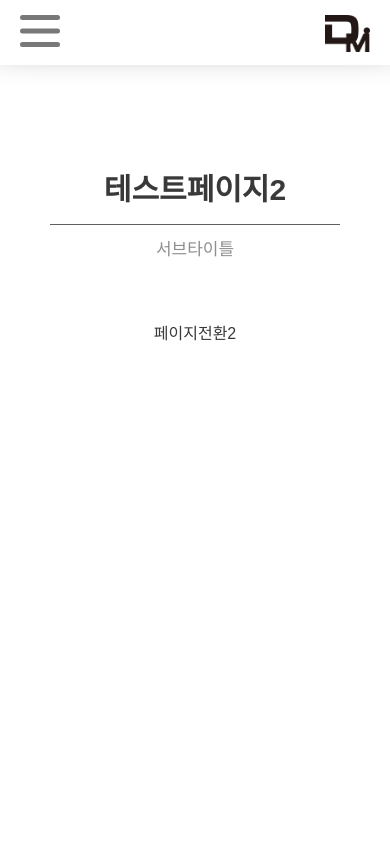
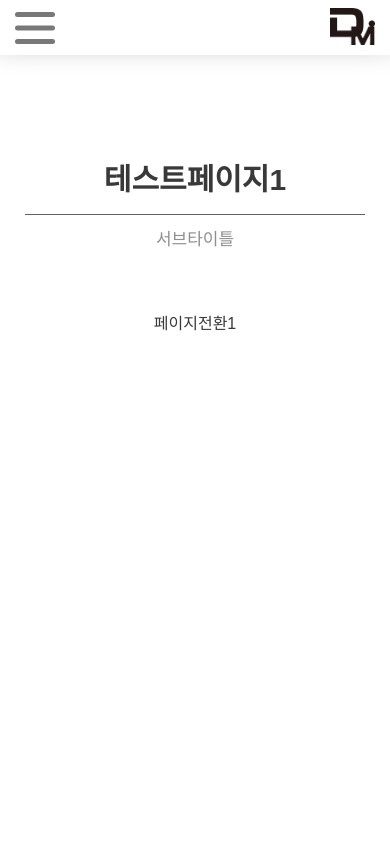
Before and after one commit to HDomi/portfolio, a React (Create React App) app: page /portfolio/profile in a window 390 px wide. Shown: the top 844 px of the page. Built offline with nearby package versions, Linux system fonts and the light colour scheme; a web font is replaced by a local one.

Commit message:
220705 update 1-4

```diff
--- a/src/pages/cnt_table.js
+++ b/src/pages/cnt_table.js
@@ -6,15 +6,14 @@ import {
 import './cnt.css';
 import Main from "./cnts/main.js";
 import CntTest from "./cnts/cnttest.js";
-import CntTest2 from "./cnts/cnttest2.js";
 
 function CntTable(){
     return(
         <Routes>
             <Route path="/" >
               <Route index element={<Main />} />
-              <Route path="/portfolio/main" element={<Main />} />
-              <Route path="/portfolio/profile" element={<CntTest2 />} />
+              <Route path="/portfolio/" element={<Main />} />
+              <Route path="/portfolio/profile" element={<CntTest />} />
             </Route>
         </Routes>
     );
--- a/src/pages/cnts/cnt.css
+++ b/src/pages/cnts/cnt.css
@@ -39,3 +39,7 @@
 
     }
   }
+
+  @media (max-width: 600px){
+    .cnt_wrap{padding: 0 25px 0 25px;}
+  }
--- a/src/pages/cnts/cnttest2.js
+++ /dev/null
@@ -1,21 +0,0 @@
-import React from "react";
-import './cnt.css';
-
-
-const CntTest2 =() => {
-    return(
-        <div className="cnt_wrap">
-                <div className="cnt">
-                  <div className="cnt_tit">테스트페이지2</div>
-                  <div className="tit_line"></div>
-                  <div className="cnt_sub_tit">서브타이틀</div>
-                  <div className="cnt_sec">
-                      페이지전환2
-                  </div>
-                </div>
-            </div>
-    )
-
-}
-
-export default CntTest2;
--- a/src/pages/include/header.js
+++ b/src/pages/include/header.js
@@ -1,6 +1,6 @@
 import './left_foot.css';
 import React,{useState} from "react";
-import { BrowserRouter, Link, Outlet } from "react-router-dom"; //링크걸기
+import { Link, Outlet } from "react-router-dom"; //링크걸기
 import logo_b from "../../img/ic_dmlogo_b.png";
 import { FontAwesomeIcon } from "@fortawesome/react-fontawesome";
 import { faGithub, faInstagram, faReact } from "@fortawesome/free-brands-svg-icons";
@@ -31,14 +31,14 @@ const Header =() => {
                     </label>
                 </>
 
-                <Link to={"/login"}><img className="ic_domilogo ic_dl" alt="ic_domilogo" src={logo_b} width="45x"/></Link>
+                <Link to={"/login"}><img className="ic_domilogo ic_dl hd_domilogo" alt="ic_domilogo" src={logo_b} width="45x"/></Link>
 
                 <div className={"hd_menu_wrap " + (hamOpen ? "hd_menu_wrap_show" : null)}>
                     <ul>
-                        <li><Link to={"/portfolio/main"}>- Homepage</Link></li>
+                        <li><Link to={"/portfolio/"}>- Homepage</Link></li>
                         <li><Link to={"/portfolio/profile"}>- Profile</Link></li>
                         <li onClick={()=>togglewpMenu()}>- Web_Publishing<div className={"try_set " + (webpubOpen ? "reflect" : null)}> ▼</div>
-                            <div className={"webpub_sh " + "hd_shelf " + (webpubOpen ? "hd_shelf_show" : null)}>
+                            <div className={"webpub_sh hd_shelf " + (webpubOpen ? "hd_shelf_show" : null)}>
                                 <ul>
                                     <li>└ <Link to={"/portfolio/wp/self"}>☆ 개인_프로젝트</Link></li>
                                     <li>└ <Link to={"/portfolio/wp/dot"}>회사1</Link></li>
@@ -47,7 +47,7 @@ const Header =() => {
                             </div>
                         </li>
                         <li onClick={()=>togglewdMenu()}>- Web_Design<span className={"try_set " + (webdeOpen ? "reflect" : null)}> ▼</span>
-                            <div className={"webde_sh " + "hd_shelf " + (webdeOpen ? "hd_shelf_show" : null)}>
+                            <div className={"webde_sh hd_shelf " + (webdeOpen ? "hd_shelf_show" : null)}>
                                 <ul>
                                     <li>└ <Link to={"/portfolio/wd/self"}>☆ 개인_프로젝트</Link></li>
                                     <li>└ <Link to={"/portfolio/wd/dot"}>회사1</Link></li>
--- a/src/pages/include/left_foot.css
+++ b/src/pages/include/left_foot.css
@@ -1,7 +1,7 @@
 @import url('https://cdn.rawgit.com/moonspam/NanumSquare/master/nanumsquare.css');
 /*좌측메뉴*/
 .lm_wrap{
-    min-width: 350px;
+    min-width: 450px;
     min-height: 100%;
     background: #fff;
     position: fixed;
@@ -11,11 +11,11 @@
     background-attachment: fixed;
 }
 .lm_wrap_show{
-    width: 550px;
+    width:700px;
     box-shadow: 0 0px 37px -8px #000;
 }
 .back_lm{
-    min-width: 350px;
+    min-width: 450px;
     min-height: 100%;
 }
 .lm_cnt{
@@ -198,7 +198,7 @@
 .hd_wrap{
     box-shadow: 0 -35px 40px 7px #000;
     width: 100%;
-    height: 65px;
+    height: 55px;
     background: #fff;
     position: relative;
     z-index: 997;
@@ -227,6 +227,10 @@
     top: 15px;
     z-index: 999;
 }
+.hd_domilogo{
+    top: 8px;
+    right: 15px;
+}
 .hd_icon_wrap{
     position: absolute;
     bottom: 100px;
@@ -251,6 +255,7 @@
 }
 .hd_menu_wrap>ul>li{
     margin-top: 20px;
+    margin-left: 15px;
     color: #fff;
     cursor: pointer;
 }
@@ -306,8 +311,8 @@
         width:2.5rem;
         height:2rem;
         position:absolute;
-        left: 20px;
-        top: 15px;
+        left: 15px;
+        top: 12px;
         cursor:pointer;
 
     }
--- a/src/pages/include/left_menu.js
+++ b/src/pages/include/left_menu.js
@@ -45,10 +45,10 @@ const LeftMenu =() => {
 
             <div className={"lm_menu_wrap " + (hamOpen ? "lm_menu_wrap_show" : null)}>
                 <ul>
-                    <li><Link to={"/portfolio/main"}>- Homepage</Link></li>
+                    <li><Link to={"/portfolio/"}>- Homepage</Link></li>
                     <li><Link to={"/portfolio/profile"}>- Profile</Link></li>
                     <li onClick={()=>togglewpMenu()}>- Web_Publishing<div className={"try_set " + (webpubOpen ? "reflect" : null)}> ▼</div>
-                        <div className={"webpub_sh " + "lm_shelf " + (webpubOpen ? "lm_shelf_show" : null)}>
+                        <div className={"webpub_sh lm_shelf " + (webpubOpen ? "lm_shelf_show" : null)}>
                             <ul>
                                 <li>└ <Link to={"/portfolio/wp/self"}>☆ 개인_프로젝트</Link></li>
                                 <li>└ <Link to={"/portfolio/wp/dot"}>회사1</Link></li>
@@ -57,7 +57,7 @@ const LeftMenu =() => {
                         </div>
                     </li>
                     <li onClick={()=>togglewdMenu()}>- Web_Design<span className={"try_set " + (webdeOpen ? "reflect" : null)}> ▼</span>
-                        <div className={"webde_sh " + "lm_shelf " + (webdeOpen ? "lm_shelf_show" : null)}>
+                        <div className={"webde_sh lm_shelf " + (webdeOpen ? "lm_shelf_show" : null)}>
                             <ul>
                                 <li>└ <Link to={"/portfolio/wd/self"}>☆ 개인_프로젝트</Link></li>
                                 <li>└ <Link to={"/portfolio/wd/dot"}>회사1</Link></li>
```
Also changed, not shown: 12 other files (tests, documents, lock files or other folders).
